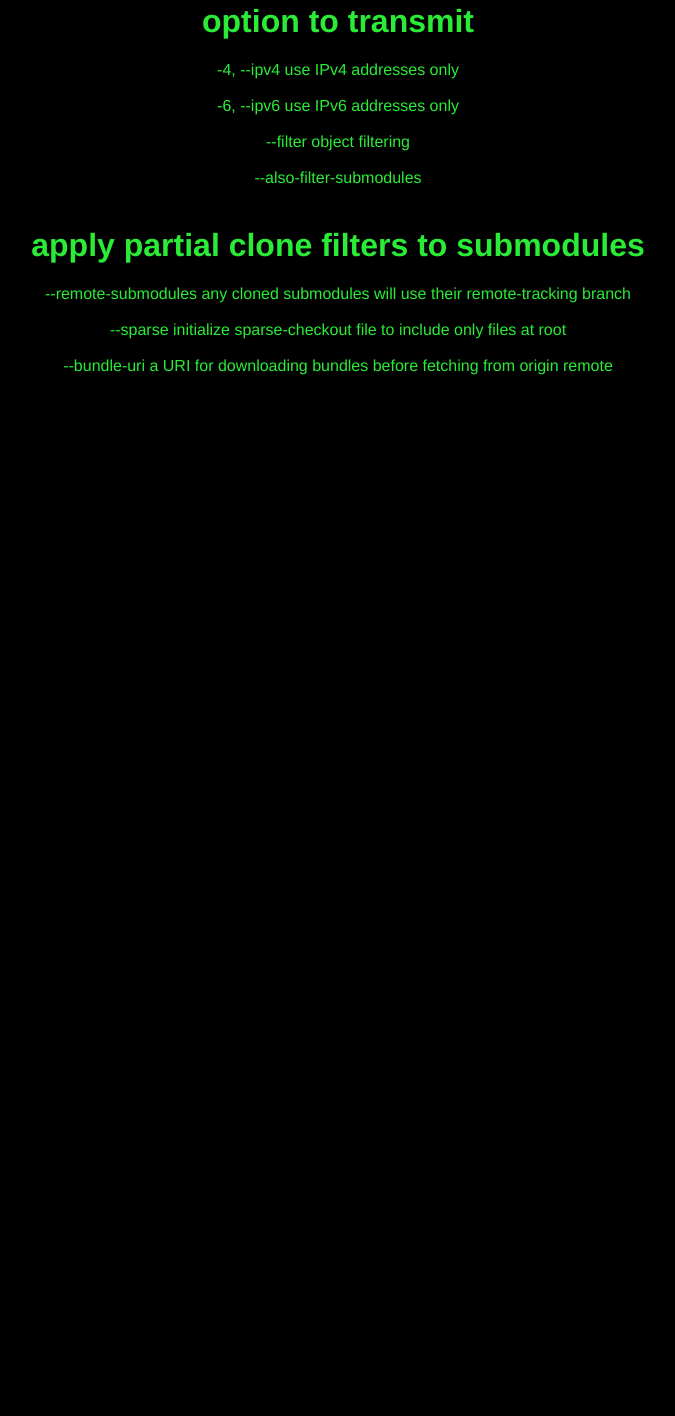
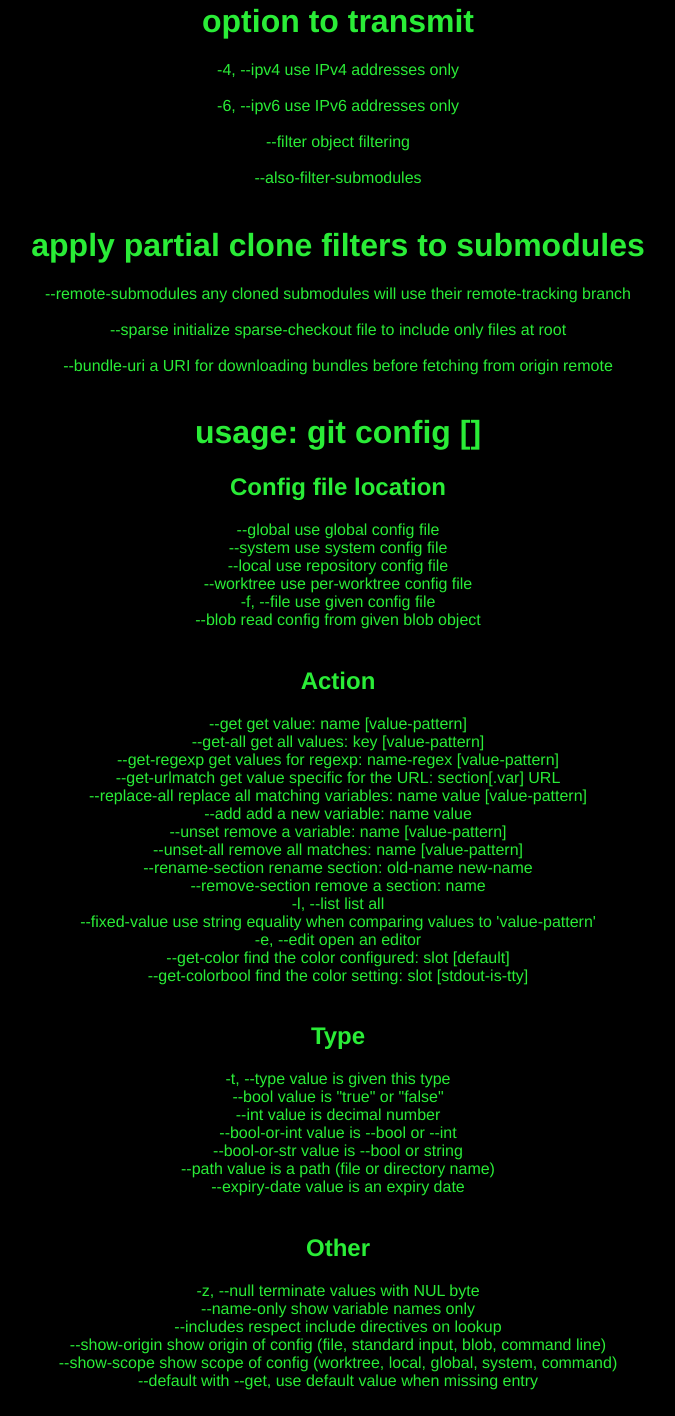
Before and after one commit to BrunoSprint/GIT-CMD, a plain HTML site: page index.html in a window 1280 px wide. Shown: the part 7173-8589 px from the top of the page, without its empty margins (302-977 px from the left). Before the commit the page ends 7574 px from the top, so only its background shows below. Drawn offline with Linux system fonts and the light colour scheme.

Commit message:
Update index.html

```diff
--- a/index.html
+++ b/index.html
@@ -282,6 +282,52 @@ Consulte 'git help git' para obter uma visão geral do sistema. </p>
   --bundle-uri <uri>    a URI for downloading bundles before fetching from origin remote<br><br>
 
 
+<h1>      usage: git config [<options>] </h1>
+
+<h2>Config file location</h2>
+    --global              use global config file<br>
+    --system              use system config file<br>
+    --local               use repository config file<br>
+    --worktree            use per-worktree config file<br>
+    -f, --file <file>     use given config file<br>
+    --blob <blob-id>      read config from given blob object<br><br>
+
+<h2>Action</h2>
+    --get                 get value: name [value-pattern]<br>
+    --get-all             get all values: key [value-pattern]<br>
+    --get-regexp          get values for regexp: name-regex [value-pattern]<br>
+    --get-urlmatch        get value specific for the URL: section[.var] URL<br>
+    --replace-all         replace all matching variables: name value [value-pattern]<br>
+    --add                 add a new variable: name value<br>
+    --unset               remove a variable: name [value-pattern]<br>
+    --unset-all           remove all matches: name [value-pattern]<br>
+    --rename-section      rename section: old-name new-name<br>
+    --remove-section      remove a section: name<br>
+    -l, --list            list all<br>
+    --fixed-value         use string equality when comparing values to 'value-pattern'<br>
+    -e, --edit            open an editor<br>
+    --get-color           find the color configured: slot [default]<br>
+    --get-colorbool       find the color setting: slot [stdout-is-tty]<br><br>
+
+<h2>Type</h2>
+    -t, --type <type>     value is given this type<br>
+    --bool                value is "true" or "false"<br>
+    --int                 value is decimal number<br>
+    --bool-or-int         value is --bool or --int<br>
+    --bool-or-str         value is --bool or string<br>
+    --path                value is a path (file or directory name)<br>
+    --expiry-date         value is an expiry date<br><br>
+
+<h2>Other</h2>
+    -z, --null            terminate values with NUL byte<br>
+    --name-only           show variable names only<br>
+    --includes            respect include directives on lookup<br>
+    --show-origin         show origin of config (file, standard input, blob, command line)<br>
+    --show-scope          show scope of config (worktree, local, global, system, command)<br>
+    --default <value>     with --get, use default value when missing entry<br><br>
+
+
+
 
     </body>
 </html>
```
